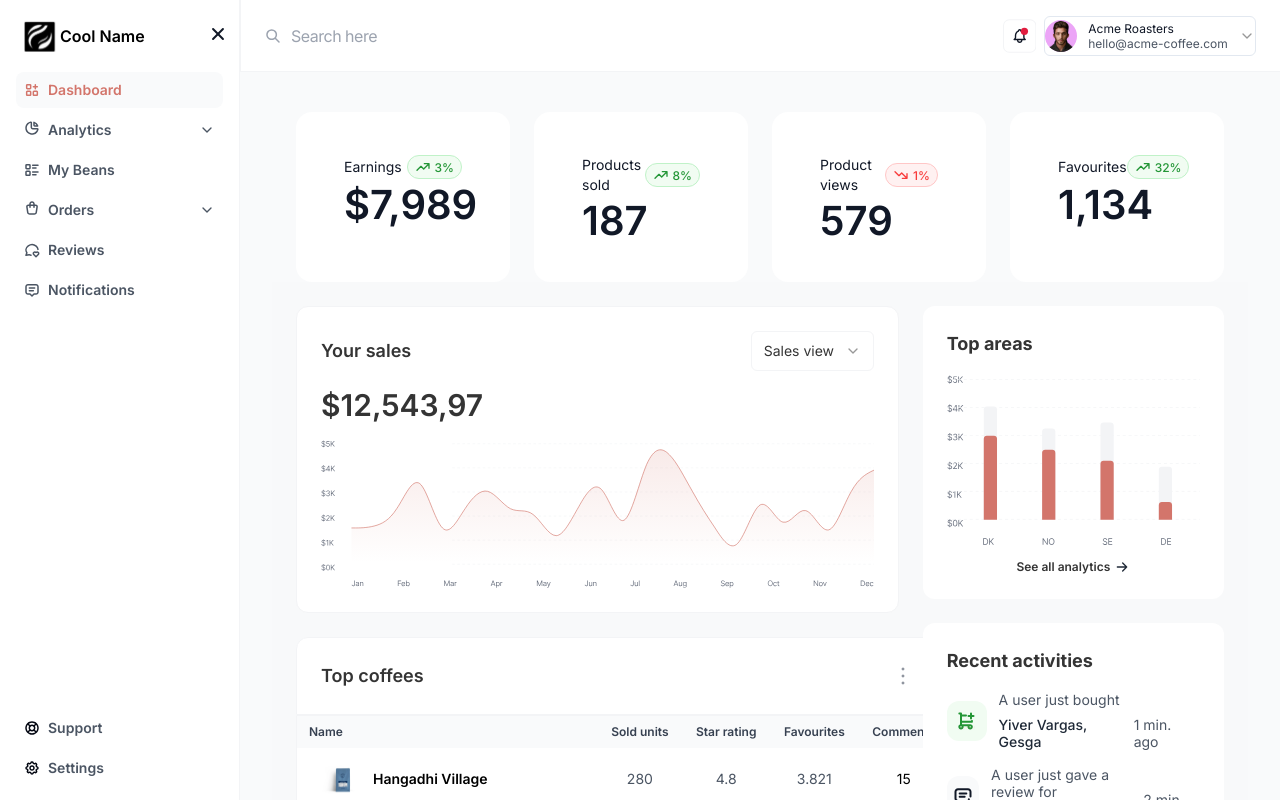
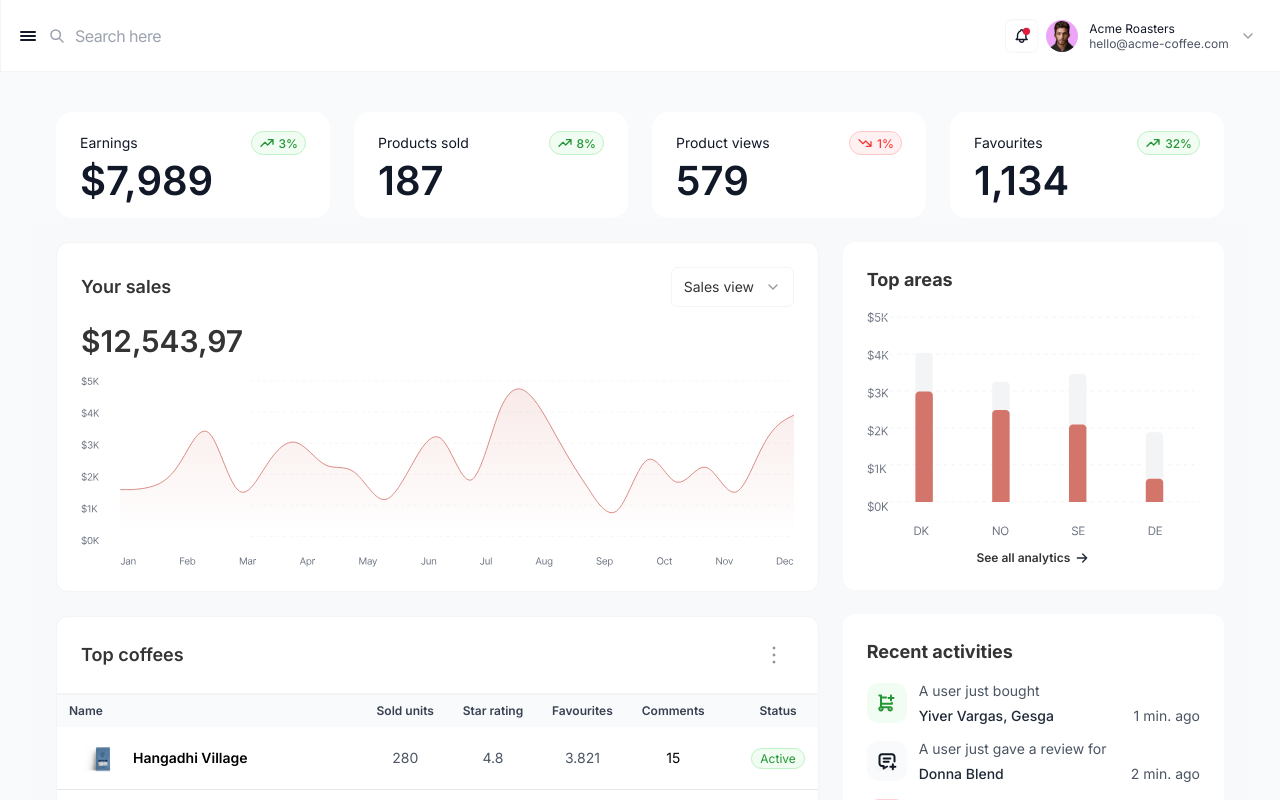
Before and after one commit to star-works/coffee-beans, a Next.js app: page /dashboard in a window 1280 px wide. Built offline with nearby package versions, Linux system fonts and the light colour scheme.

Commit message:
code merged

```diff
--- a/src/app/dashboard/layout.js
+++ b/src/app/dashboard/layout.js
@@ -5,7 +5,7 @@ import "../dashboard.css";
 import { useState } from "react";
 
 export default function RootLayout({ children }) {
-  const [showNav, setShowNav] = useState(true);
+  const [showNav, setShowNav] = useState(false);
 
   return (
     <html lang="en">
--- a/src/components/dashboard/DashboardContent.jsx
+++ b/src/components/dashboard/DashboardContent.jsx
@@ -15,7 +15,7 @@ const DashBoardContent = () => {
             <TopCoffees />
           </div>
         </div>
-        <div className="w-full xl:w-4/12 flex  xl:flex-col flex-wrap  px-6 xl:ps-0 justify-between xl:justify-start">
+        <div className="w-full xl:w-4/12 flex  xl:flex-col flex-wrap  sm:px-6 px-4 xl:ps-0 justify-between xl:justify-start">
           <div className="xl:w-full w-full md:w-1/2 xl:pe-0 md:pe-3">
             <TopAreas />
           </div>
--- a/src/components/dashboard/DashboardTopCards.jsx
+++ b/src/components/dashboard/DashboardTopCards.jsx
@@ -7,7 +7,7 @@ const DataCards = () => {
     <div className="pt-2 lg:px-6 px-3">
       <div className="grid gap-3 lg:gap-4 xl:gap-6 lg:grid-cols-4 md:grid-cols-2 xs:grid-cols-2 ">
         {CardsData.map((item, index) => (
-          <Card key={index} className="bg-white">
+          <Card key={index} className="bg-white p-0">
             <CardContent className="p-3 xl:px-6 xl:py-[19px]">
               <div className="flex  items-center justify-between">
                 <h3 className="ff_inter text-xs sm:text-sm text-gray-900 font-normal  tracking-[-3%] leading-[17.5px] ">
--- a/src/components/dashboard/Header.jsx
+++ b/src/components/dashboard/Header.jsx
@@ -15,7 +15,7 @@ import Image from "next/image";
 const Header = ({ showNav }) => {
   return (
     <div className="bg-white border-b border-l border-solid border-[#F3F4F6] h-[72px]">
-      <div className="flex justify-between items-center p-4 sm:px-6 sm:py-4">
+      <div className="flex justify-between items-center pe-4 py-4 sm:pe-6 ps-12 sm:py-4">
         <div className="w-[120px] sm:w-[202px] flex items-center ">
           <label htmlFor="searchInput" className="w-auto">
             <SearchIcon />
@@ -29,8 +29,8 @@ const Header = ({ showNav }) => {
         </div>
         <div className="flex gap-2">
           <NotificationsIcons />
-          <Select>
-            <SelectTrigger className="gap-2 p-0">
+          <Select className="border-0">
+            <SelectTrigger className="gap-2 p-0 border-0">
               <Image
                 src="/assets/images/dasboard/svg/acme-roasters-img.svg"
                 alt="Example Image"
--- a/src/components/dashboard/Helper.jsx
+++ b/src/components/dashboard/Helper.jsx
@@ -78,7 +78,7 @@ export const coffeeData = [
     comments: 15,
     status: "Active",
     statusClassName:
-      "text-[#239636] cursor-pointer bg-[#F1FCF2] border-[#C0F2C8] border py-[2px] px-2 rounded-full",
+      "text-[#239636] cursor-pointer bg-[#F1FCF2] border-[#C0F2C8] border py-[2px] px-2 rounded-full text-[12px]",
   },
   {
     nameData: "Jiwaka - Papua New Guniea",
@@ -89,7 +89,7 @@ export const coffeeData = [
     comments: 8,
     status: "Out of stock",
     statusClassName:
-      "text-[#DA7E05] cursor-pointer border-[#FFFCEB] border bg-[#FEEA89] py-[2px] px-2 rounded-full",
+      "text-[#DA7E05] cursor-pointer border-[#FFFCEB] border bg-[#FEEA89] py-[2px] px-2 rounded-full text-[12px]",
   },
   {
     nameData: "Yiver Vargas, Gesga",
@@ -100,7 +100,7 @@ export const coffeeData = [
     comments: 3,
     status: "Waiting",
     statusClassName:
-      "text-[#2570EB] cursor-pointer border-[#BFD7FE] border bg-[#EFF5FF] py-[2px] px-2 rounded-full",
+      "text-[#2570EB] cursor-pointer border-[#BFD7FE] border bg-[#EFF5FF] py-[2px] px-2 rounded-full text-[12px]",
   },
   {
     nameData: "Don't let me down",
@@ -111,7 +111,7 @@ export const coffeeData = [
     comments: 32,
     status: "Active",
     statusClassName:
-      "text-[#239636] cursor-pointer bg-[#F1FCF2] border-[#C0F2C8] border py-[2px] px-2 rounded-full",
+      "text-[#239636] cursor-pointer bg-[#F1FCF2] border-[#C0F2C8] border py-[2px] px-2 rounded-full text-[12px]",
   },
   {
     nameData: "Donna Blend",
@@ -122,7 +122,7 @@ export const coffeeData = [
     comments: 28,
     status: "Error",
     statusClassName:
-      "text-[#E51D1D] cursor-pointer bg-[#FFF1F1] py-[2px] px-2 rounded-full",
+      "text-[#E51D1D] cursor-pointer bg-[#FFF1F1] py-[2px] px-2 rounded-full text-[12px]",
   },
 ];
 export const activitiesData = [
--- a/src/components/dashboard/ProductReview.jsx
+++ b/src/components/dashboard/ProductReview.jsx
@@ -106,7 +106,7 @@ const ProductPreview = () => {
           </span>
           Back
         </Button>
-        <Button className="sm:px-4 px-3 sm:py-3 py-1 group bg-[#D3756B] flex items-center gap-2 rounded-lg border border-solid border-[#E5E7EB] shadow-[0px_1px_2px_0px_#11182712] font-semibold sm:text-base text-sm leading-[20px] -tracking-[3%] text-white ff_inter">
+        <Button className="sm:px-4 px-3 sm:py-3 py-1 group bg-[#D3756B] flex items-center gap-2 rounded-lg border border-solid border-[#E5E7EB] shadow-[0px_1px_2px_0px_#11182712] font-normal sm:text-base text-sm leading-[20px] -tracking-[3%] text-white ff_inter">
           Publish{" "}
           <span className="group-hover:translate-x-2 transition-all duration-300">
             <NextArrow />
```
